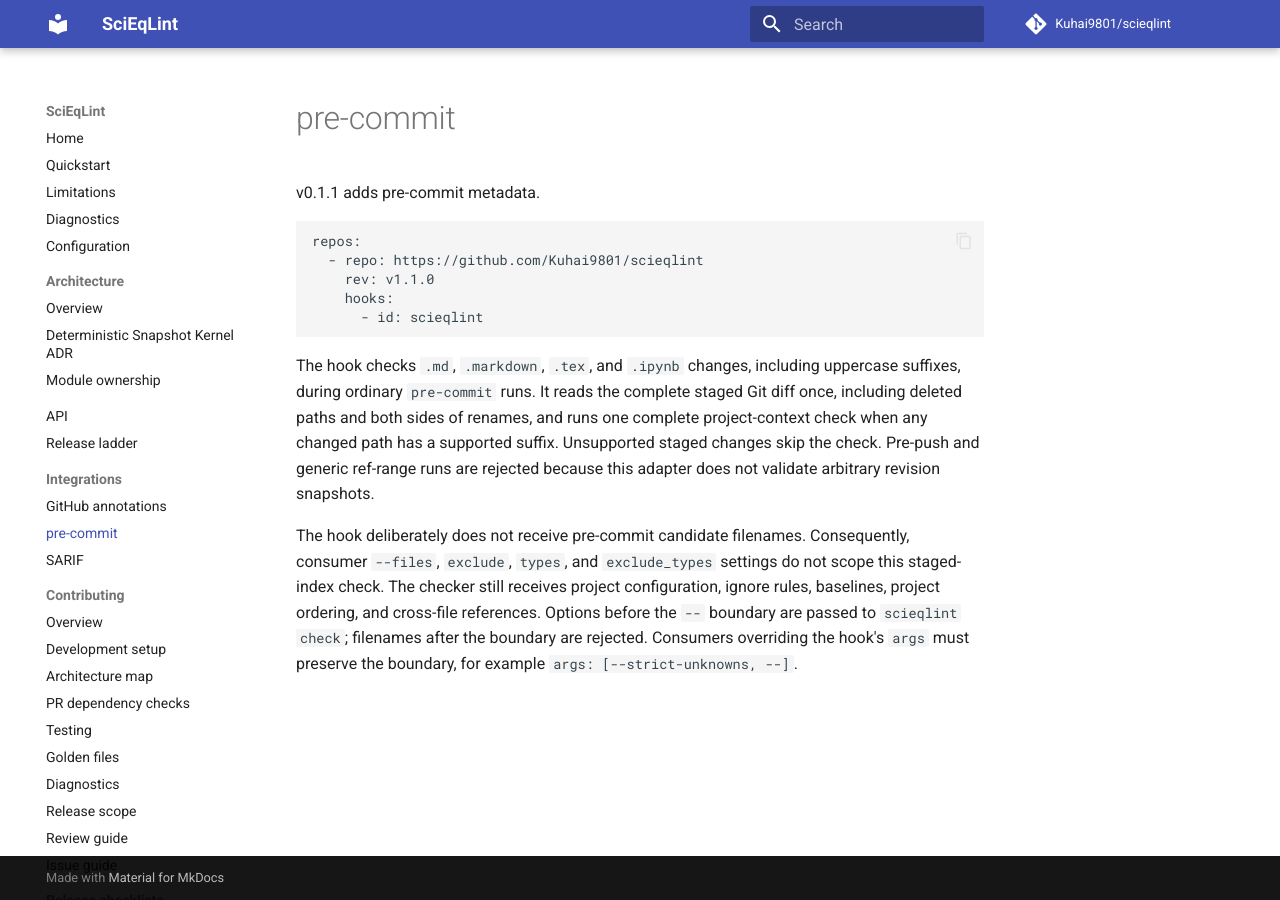
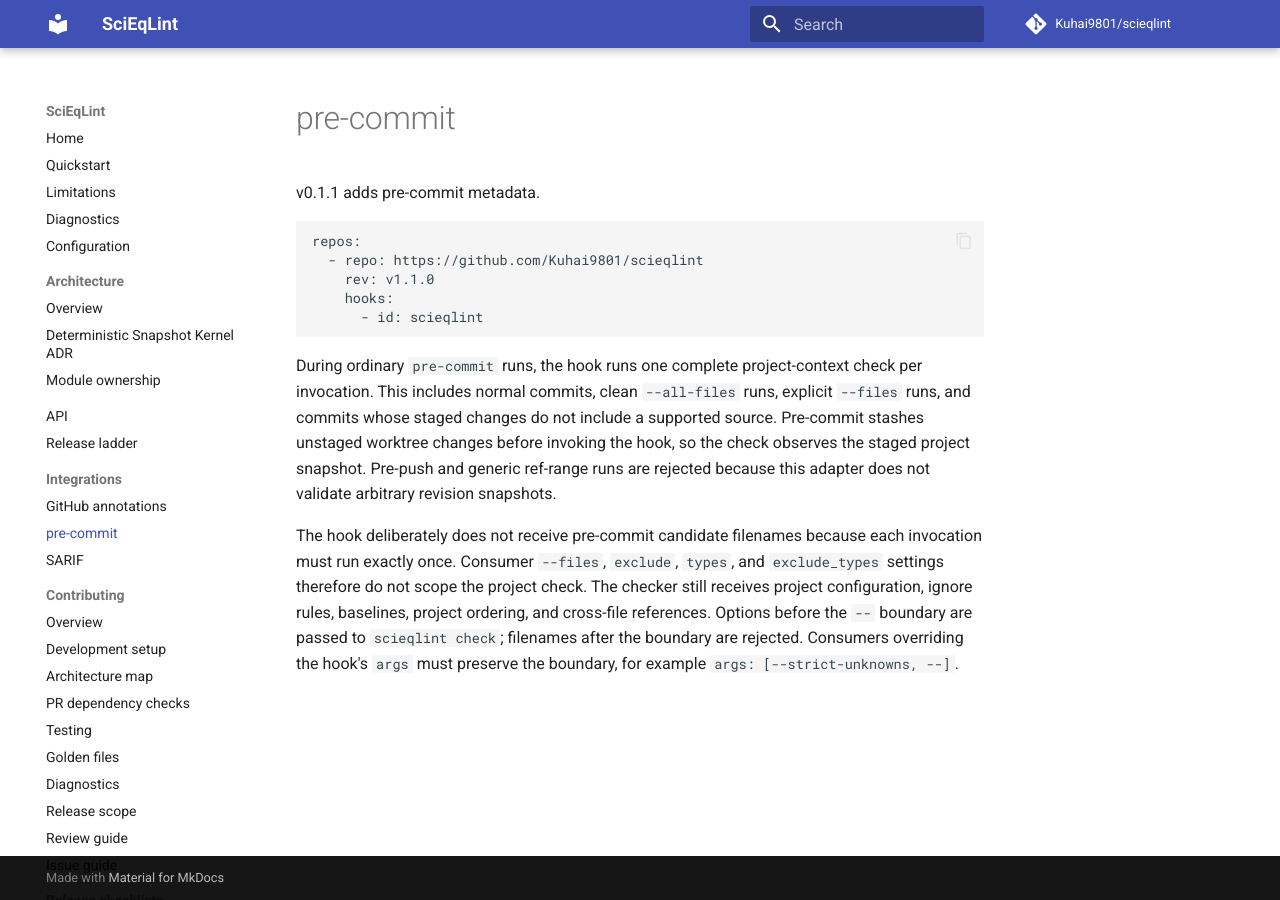
Before and after one commit to 1sgtpepper/scieqlint, an MkDocs documentation site: the page built from docs/integrations/pre-commit.md, in a window 1280 px wide. Built offline with MkDocs 1.6.1 and Material for MkDocs 9.7.7, drawn with Linux system fonts in a browser that asks for light colours; comment, search, counter and statistics services are not loaded.

Commit message:
Support complete pre-commit invocations

````diff
--- a/.pre-commit-hooks.yaml
+++ b/.pre-commit-hooks.yaml
@@ -5,5 +5,6 @@
   args: ["--"]
   language: python
   stages: [pre-commit]
+  minimum_pre_commit_version: "3.2.0"
   always_run: true
   pass_filenames: false
--- a/docs/integrations/pre-commit.md
+++ b/docs/integrations/pre-commit.md
@@ -10,17 +10,17 @@ repos:
       - id: scieqlint
 ```
 
-The hook checks `.md`, `.markdown`, `.tex`, and `.ipynb` changes, including uppercase
-suffixes, during ordinary `pre-commit` runs. It reads the complete staged Git diff once,
-including deleted paths and both sides of renames, and runs one complete project-context
-check when any changed path has a supported suffix. Unsupported staged changes skip the
-check. Pre-push and generic ref-range runs are rejected because this adapter does not
-validate arbitrary revision snapshots.
+During ordinary `pre-commit` runs, the hook runs one complete project-context check per
+invocation. This includes normal commits, clean `--all-files` runs, explicit `--files`
+runs, and commits whose staged changes do not include a supported source. Pre-commit
+stashes unstaged worktree changes before invoking the hook, so the check observes the
+staged project snapshot. Pre-push and generic ref-range runs are rejected because this
+adapter does not validate arbitrary revision snapshots.
 
-The hook deliberately does not receive pre-commit candidate filenames. Consequently,
-consumer `--files`, `exclude`, `types`, and `exclude_types` settings do not scope this
-staged-index check. The checker still receives project configuration, ignore rules,
-baselines, project ordering, and cross-file references. Options before the `--` boundary
-are passed to `scieqlint check`; filenames after the boundary are rejected. Consumers
-overriding the hook's `args` must preserve the boundary, for example
-`args: [--strict-unknowns, --]`.
+The hook deliberately does not receive pre-commit candidate filenames because each
+invocation must run exactly once. Consumer `--files`, `exclude`, `types`, and
+`exclude_types` settings therefore do not scope the project check. The checker still
+receives project configuration, ignore rules, baselines, project ordering, and
+cross-file references. Options before the `--` boundary are passed to `scieqlint check`;
+filenames after the boundary are rejected. Consumers overriding the hook's `args` must
+preserve the boundary, for example `args: [--strict-unknowns, --]`.
````
Also changed, not shown: CHANGELOG.md (+3 -4 lines), SPEC.md (+10 -8 lines), 2 other files.
